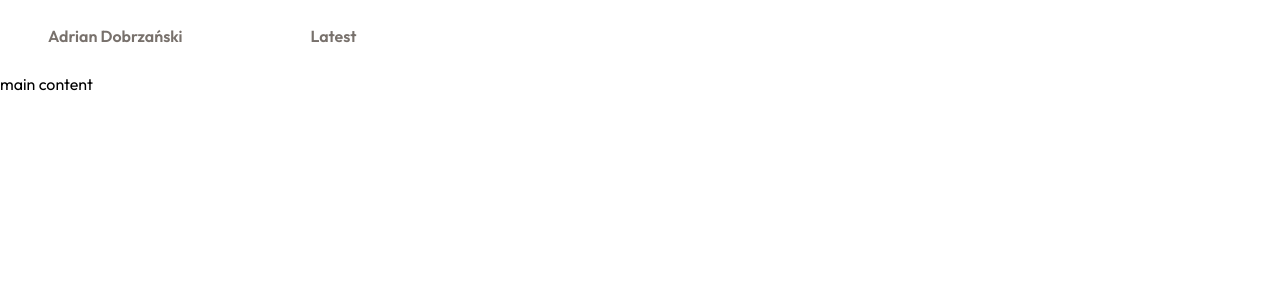
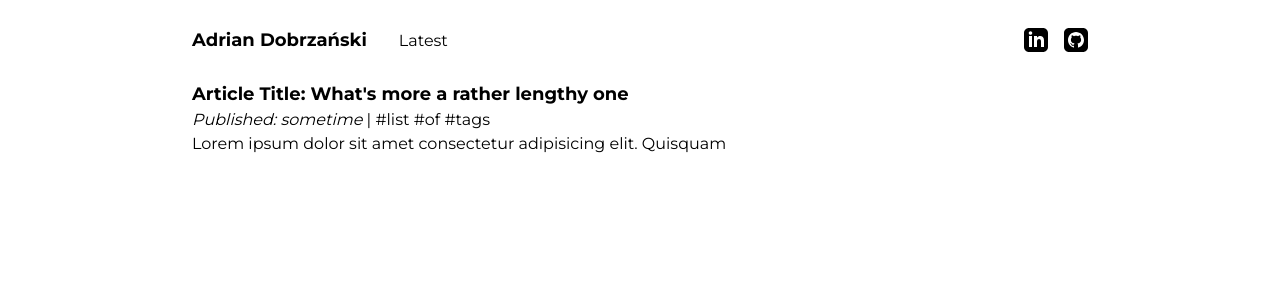
Before and after one commit to ADobrzanski/personal-website, a Next.js app: page / in a window 1280 px wide. Shown: the top 300 px of the page. Built offline with nearby package versions, Linux system fonts and the light colour scheme.

Commit message:
feat: add basic layout stying, lipsum, social links

```diff
--- a/app/components/header.tsx
+++ b/app/components/header.tsx
@@ -1,12 +1,36 @@
-import NavLink from "./nav-link";
+import Link from 'next/link';
+import LinkedInIcon from './icons/linkedin-icon';
+import GithubIcon from './icons/github-icon';
+import HamburgerIcon from './icons/hamburger-icon';
+import NavLink from './nav-link';
 
 export default function Header() {
   return (
-    <header className='flex items-baseline gap-24 px-8 py-4 '>
-        <NavLink href='/'> Adrian Dobrzański </NavLink>
-        <nav className='flex gap-5'>
+    <header className='px-8'>
+      <div className='m-auto flex h-20 max-w-4xl items-center justify-between gap-8'>
+        <div className='flex items-baseline gap-8'>
+          <Link href='/' className='text-lg font-bold'>
+            <span className='hidden sm:inline'>Adrian </span>Dobrzański
+          </Link>
+
+          <nav className='hidden gap-5 sm:inline-flex'>
             <NavLink href='/'>Latest</NavLink>
-        </nav>
+          </nav>
+        </div>
+
+        <section className='hidden gap-4 sm:flex'>
+          <Link href='https://linkedin.com/in/adrian-kamil-dobrzanski'>
+            <LinkedInIcon />
+          </Link>
+          <Link href='https://gituhb.com/adobrzanski'>
+            <GithubIcon />
+          </Link>
+        </section>
+
+        <div className='bg-slate-500 relative block self-center rounded-full bg-opacity-0 p-2 hover:bg-opacity-10 sm:hidden'>
+          <HamburgerIcon />
+        </div>
+      </div>
     </header>
   );
 }
--- /dev/null
+++ b/app/components/icons/github-icon.tsx
@@ -0,0 +1,12 @@
+export default function GithubIcon() {
+  return (
+    <svg
+      xmlns='http://www.w3.org/2000/svg'
+      width='24'
+      height='24'
+      viewBox='0 0 24 24'
+    >
+      <path d='M19 0h-14c-2.761 0-5 2.239-5 5v14c0 2.761 2.239 5 5 5h14c2.762 0 5-2.239 5-5v-14c0-2.761-2.238-5-5-5zm-4.466 19.59c-.405.078-.534-.171-.534-.384v-2.195c0-.747-.262-1.233-.55-1.481 1.782-.198 3.654-.875 3.654-3.947 0-.874-.312-1.588-.823-2.147.082-.202.356-1.016-.079-2.117 0 0-.671-.215-2.198.82-.64-.18-1.324-.267-2.004-.271-.68.003-1.364.091-2.003.269-1.528-1.035-2.2-.82-2.2-.82-.434 1.102-.16 1.915-.077 2.118-.512.56-.824 1.273-.824 2.147 0 3.064 1.867 3.751 3.645 3.954-.229.2-.436.552-.508 1.07-.457.204-1.614.557-2.328-.666 0 0-.423-.768-1.227-.825 0 0-.78-.01-.055.487 0 0 .525.246.889 1.17 0 0 .463 1.428 2.688.944v1.489c0 .211-.129.459-.528.385-3.18-1.057-5.472-4.056-5.472-7.59 0-4.419 3.582-8 8-8s8 3.581 8 8c0 3.533-2.289 6.531-5.466 7.59z' />
+    </svg>
+  );
+}
--- /dev/null
+++ b/app/components/icons/hamburger-icon.tsx
@@ -0,0 +1,20 @@
+export default function HamburgerIcon(props: React.SVGProps<SVGSVGElement>) {
+  return (
+    <svg
+      clipRule='evenodd'
+      fillRule='evenodd'
+      strokeLinejoin='round'
+      strokeMiterlimit='2'
+      width='24'
+      height='24'
+      viewBox='0 0 24 24'
+      xmlns='http://www.w3.org/2000/svg'
+      {...props}
+    >
+      <path
+        d='m22 16.75c0-.414-.336-.75-.75-.75h-18.5c-.414 0-.75.336-.75.75s.336.75.75.75h18.5c.414 0 .75-.336.75-.75zm0-5c0-.414-.336-.75-.75-.75h-18.5c-.414 0-.75.336-.75.75s.336.75.75.75h18.5c.414 0 .75-.336.75-.75zm0-5c0-.414-.336-.75-.75-.75h-18.5c-.414 0-.75.336-.75.75s.336.75.75.75h18.5c.414 0 .75-.336.75-.75z'
+        fillRule='nonzero'
+      />
+    </svg>
+  );
+}
--- /dev/null
+++ b/app/components/icons/linkedin-icon.tsx
@@ -0,0 +1,7 @@
+export default function LinkedInIcon() {
+  return (
+    <svg xmlns='http://www.w3.org/2000/svg' width='24' viewBox='0 0 24 24'>
+      <path d='M19 0h-14c-2.761 0-5 2.239-5 5v14c0 2.761 2.239 5 5 5h14c2.762 0 5-2.239 5-5v-14c0-2.761-2.238-5-5-5zm-11 19h-3v-11h3v11zm-1.5-12.268c-.966 0-1.75-.79-1.75-1.764s.784-1.764 1.75-1.764 1.75.79 1.75 1.764-.783 1.764-1.75 1.764zm13.5 12.268h-3v-5.604c0-3.368-4-3.113-4 0v5.604h-3v-11h3v1.765c1.396-2.586 7-2.777 7 2.476v6.759z' />
+    </svg>
+  );
+}
--- a/app/components/nav-link.tsx
+++ b/app/components/nav-link.tsx
@@ -7,7 +7,7 @@ export default function NavLink({
 }: { children: React.ReactNode } & LinkProps) {
   return (
     <Link
-      className='px-4 py-2 font-semibold text-stone-500 decoration-solid decoration-2 underline-offset-2 hover:underline'
+      className='decoration-solid decoration-2 underline-offset-2 hover:underline'
       {...props}
     >
       {children}
--- /dev/null
+++ b/app/components/svgs/head.tsx
@@ -0,0 +1,29 @@
+export default function HeadImage() {
+  return (
+    <svg
+      width='100'
+      viewBox='0 0 323 337'
+      fill='none'
+      xmlns='http://www.w3.org/2000/svg'
+    >
+      <path
+        d='M109.656 231.925L132.677 231.94L132.517 278.679L212.942 277.623L213.186 173.399L227.671 170.668L226.86 148.211L213.249 146.61L213.392 85.9565L110.812 90.0383L110.334 148.72L109.656 231.925Z'
+        fill='#FFFEE2'
+      />
+      <path
+        d='M92.3688 94.066C94.0092 107.989 101.326 123.351 109.151 139.013L110.812 90.0383L212.566 86.5207L213.113 146.703C232.827 110.828 231.287 86.446 231.287 86.446C231.287 86.446 224.519 53.6081 207.328 59.7254C195.076 70.5277 192.497 53.604 174.185 59.9645C155.873 66.3251 159.485 53.1482 140.499 61.1807C121.512 69.2131 116.311 49.3412 105.423 62.1353C94.5341 74.9293 90.7285 80.1434 92.3688 94.066Z'
+        fill='black'
+      />
+      <path
+        d='M110.812 90.0383L213.392 85.9565L213.249 146.61L226.86 148.211L227.671 170.668L213.186 173.399L212.942 277.623L132.517 278.679L132.677 231.94L109.656 231.925L110.334 148.72M110.812 90.0383L110.334 148.72M110.812 90.0383L109.151 139.013C101.326 123.351 94.0092 107.989 92.3688 94.066C90.7285 80.1434 94.5341 74.9293 105.423 62.1353C116.311 49.3412 121.512 69.2131 140.499 61.1807C159.485 53.1482 155.873 66.3251 174.185 59.9645C192.497 53.604 195.076 70.5277 207.328 59.7254C224.519 53.6081 231.287 86.446 231.287 86.446C231.287 86.446 232.827 110.828 213.113 146.703L212.566 86.5207L110.812 90.0383ZM110.334 148.72L142.948 126.436M142.948 126.436L139.285 191.092L154.903 186.476L154.655 201.179C173.971 199.946 178.692 193.081 186.03 179.741M142.948 126.436L137.204 118.029M193.676 144.845L169.059 126.542L175.624 118.423'
+        stroke='black'
+        strokeWidth='8'
+      />
+      <path
+        d='M119.287 152.273C131.903 149.019 131.641 157.077 131.641 157.077M167.116 150.727C179.732 147.474 179.469 155.532 179.469 155.532'
+        stroke='black'
+        strokeWidth='8'
+      />
+    </svg>
+  );
+}
--- a/app/layout.tsx
+++ b/app/layout.tsx
@@ -1,9 +1,12 @@
 import './globals.css';
 import type { Metadata } from 'next';
-import { Outfit } from 'next/font/google';
+import { Montserrat } from 'next/font/google';
 import Header from './components/header';
 
-const outfit = Outfit({ subsets: ['latin-ext'], variable: '--font-outfit' });
+const montserrat = Montserrat({
+  subsets: ['latin-ext'],
+  variable: '--font-montserrat',
+});
 
 export const metadata: Metadata = {
   title: 'Adrian Dobrzański',
@@ -18,7 +21,7 @@ export default function RootLayout({
 }) {
   return (
     <html lang='en' className='h-full'>
-      <body className={`${outfit.className} font-sans h-full`}>
+      <body className={`${montserrat.className} h-full font-sans`}>
         <Header />
         {children}
       </body>
--- a/app/page.tsx
+++ b/app/page.tsx
@@ -1,8 +1,18 @@
 export default function Home() {
   return (
     <>
-      <section className='m-auto grid h-full md:container'>
-        <main>main content</main>
+      <section className='px-8'>
+        <main className='m-auto h-full max-w-4xl '>
+          <section>
+            <h1 className='text-lg font-bold'>
+              Article Title: What's more a rather lengthy one
+            </h1>
+            <em>Published: sometime</em> | #list #of #tags
+            <p className='text-md'>
+              Lorem ipsum dolor sit amet consectetur adipisicing elit. Quisquam
+            </p>
+          </section>
+        </main>
       </section>
     </>
   );
--- a/tailwind.config.js
+++ b/tailwind.config.js
@@ -8,9 +8,9 @@ module.exports = {
   theme: {
     extend: {
       fontFamily: {
-        sans: ['Outfit', 'sans-serif'],
-      }
-    }
+        sans: ['Montserrat', 'sans-serif'],
+      },
+    },
   },
   plugins: [],
 };
```
